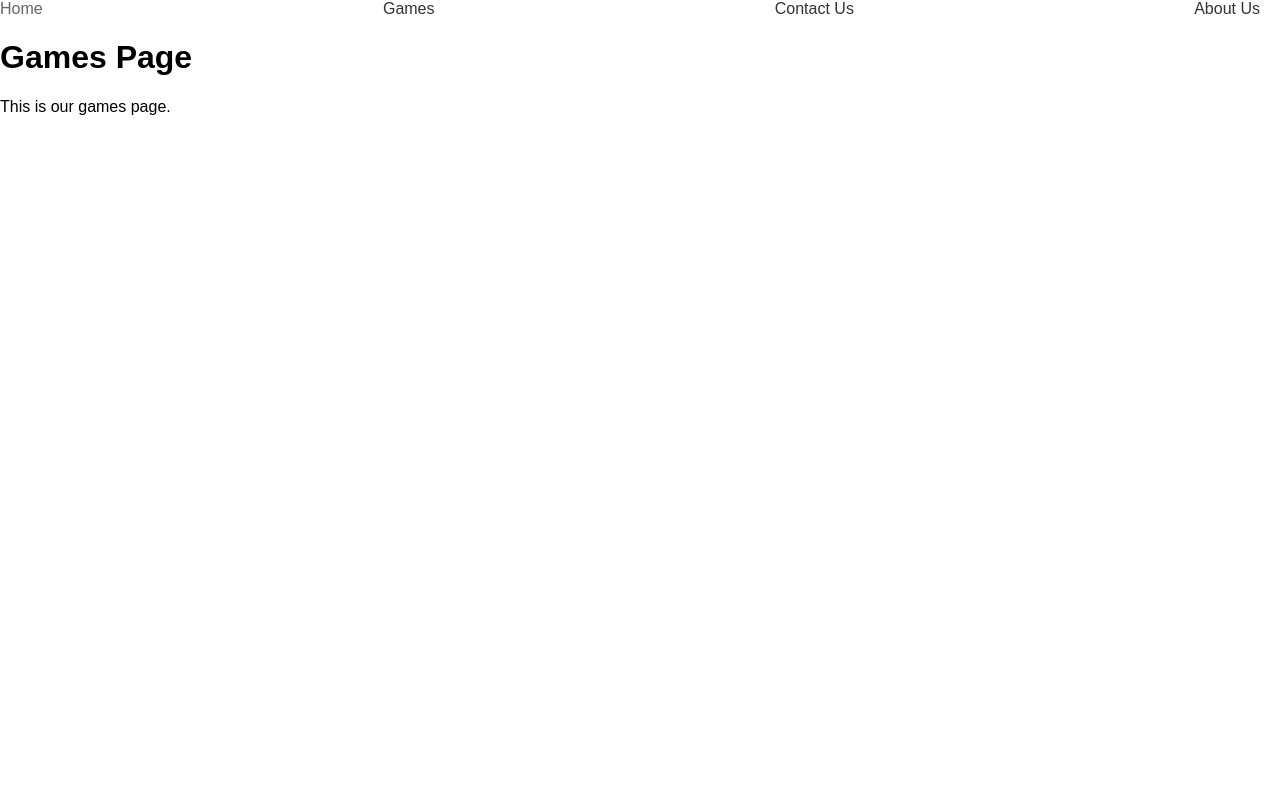
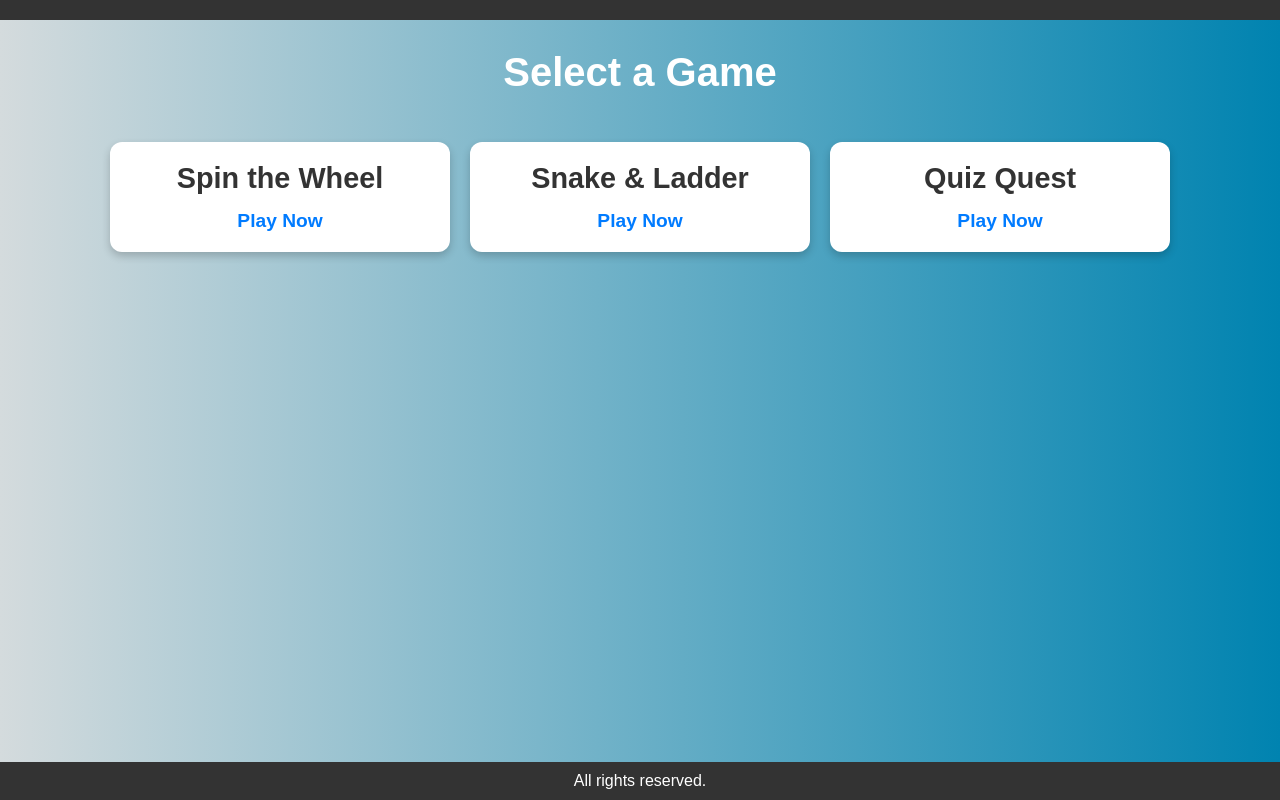
Before and after one commit to zruv/sih, a plain HTML site: page games.html in a window 1280 px wide. Drawn offline with Linux system fonts and the light colour scheme.

Commit message:
Update games.html

```diff
--- a/games.html
+++ b/games.html
@@ -1,27 +1,171 @@
-<!-- This is the games page of our website -->
 <!DOCTYPE html>
-<html>
+<html lang="en">
 <head>
-  <!-- Link to our stylesheet -->
-  <link rel="stylesheet" type="text/css" href="style.css">
-  <title>Games Page</title>
+    <meta charset="UTF-8">
+    <meta name="viewport" content="width=device-width, initial-scale=1.0">
+    <title>Game Selection</title>
+    <link rel="stylesheet" href="style.css"> <!-- Link to external CSS file -->
+    <style>
+        body {
+            font-family: Arial, sans-serif;
+            background: linear-gradient(to right, #d4dbdd, #0083b0);
+            margin: 0;
+            padding: 0;
+            color: #fff;
+            text-align: center;
+        }
+
+        header {
+            background-color: #333;
+            padding: 10px 0;
+        }
+
+        nav ul {
+            list-style: none;
+            padding: 0;
+            margin: 0;
+        }
+
+        nav ul li {
+            display: inline;
+            margin: 0 15px;
+        }
+
+        nav ul li a {
+            color: #fff;
+            text-decoration: none;
+            font-size: 18px;
+        }
+
+        nav ul li a:hover {
+            text-decoration: underline;
+        }
+
+        h1 {
+            margin-top: 30px;
+            font-size: 2.5em;
+        }
+
+        .game-selection-container {
+            display: flex;
+            flex-wrap: wrap;
+            justify-content: center;
+            gap: 20px;
+            padding: 20px;
+        }
+
+        .game-card {
+            background: #fff;
+            color: #333;
+            border-radius: 12px;
+            box-shadow: 0 4px 8px rgba(0, 0, 0, 0.2);
+            padding: 20px;
+            width: 300px;
+            transition: transform 0.3s, box-shadow 0.3s;
+            text-align: center;
+            cursor: pointer;
+        }
+
+        .game-card:hover {
+            transform: translateY(-10px);
+            box-shadow: 0 6px 12px rgba(0, 0, 0, 0.3);
+        }
+
+        .game-card h2 {
+            margin: 0 0 15px;
+            font-size: 1.8em;
+        }
+
+        .game-card a {
+            text-decoration: none;
+            color: #007bff;
+            font-size: 1.2em;
+            font-weight: bold;
+        }
+
+        .game-card a:hover {
+            text-decoration: underline;
+        }
+
+        footer {
+            background-color: #333;
+            color: #fff;
+            padding: 10px 0;
+            position: fixed;
+            bottom: 0;
+            width: 100%;
+        }
+
+        footer p {
+            margin: 0;
+        }
+
+        img{
+            mix-blend-mode: normal;
+            margin-left: 200px;
+            margin-top: 100px;
+            height: 300px;
+
+        }
+
+
+    </style>
 </head>
 <body>
-  <!-- Navigation bar -->
-  <nav>
-    <ul>
-      <!-- Link to home page -->
-      <li><a href="index.html" target="_blank">Home</a></li>
-      <!-- Link to games page -->
-      <li><a href="games.html" target="_blank">Games</a></li>
-      <!-- Link to contact us page -->
-      <li><a href="contact.html" target="_blank">Contact Us</a></li>
-      <!-- Link to about us page -->
-      <li><a href="about.html" target="_blank">About Us</a></li>
-    </ul>
-  </nav>
-  <!-- Games page content -->
-  <h1>Games Page</h1>
-  <p>This is our games page.</p>
+
+
+
+
+
+    <header>
+        <nav>
+            <ul>
+
+            </ul>
+        </nav>
+    </header>
+
+    <h1>Select a Game</h1>
+
+    <div class="game-selection-container">
+        <div class="game-card">
+            <h2>Spin the Wheel</h2>
+            <a href="spin-the-wheel.html">Play Now</a>
+        </div>
+
+        <div class="game-card">
+            <h2>Snake & Ladder</h2>
+            <a href="snake-and-ladder.html">Play Now</a>
+        </div>
+
+        <div class="game-card">
+            <h2>Quiz Quest</h2>
+            <a href="quiz-quest.html">Play Now</a>
+        </div>
+
+    <footer>
+        <p>All rights reserved.</p>
+    </footer>
+
+
+
+
+
+    <!-- Script to extract user input data from URL and display it on the page -->
+    <script>
+        // Function to get URL parameters (name, age, state)
+        function getParameterByName(name) {
+            let url = window.location.href;
+            name = name.replace(/[\[\]]/g, '\\$&');
+            let regex = new RegExp('[?&]' + name + '(=([^&#]*)|&|#|$)'),
+                results = regex.exec(url);
+            if (!results) return null;
+            if (!results[2]) return '';
+            return decodeURIComponent(results[2].replace(/\+/g, ' '));
+        }
+
+        // Extract and display the user's name from the URL parameters
+        document.getElementById('username').textContent = getParameterByName('name');
+    </script>
 </body>
 </html>
```
